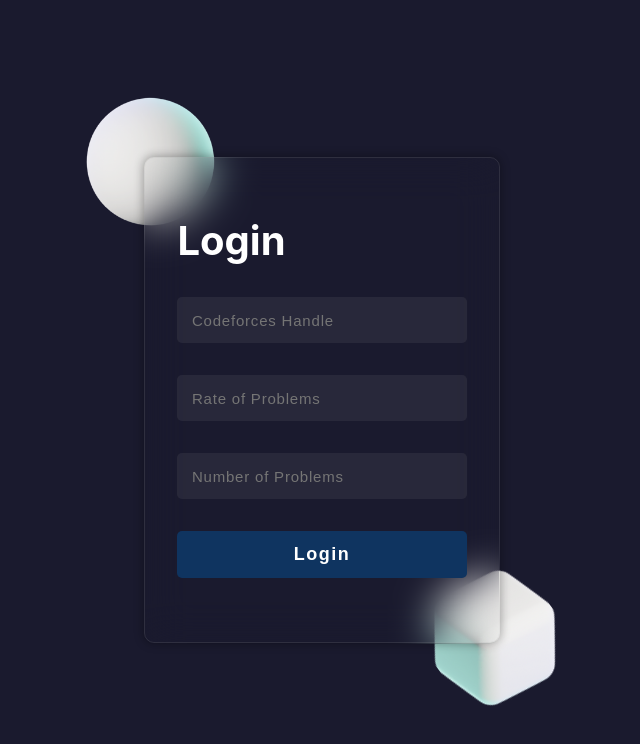
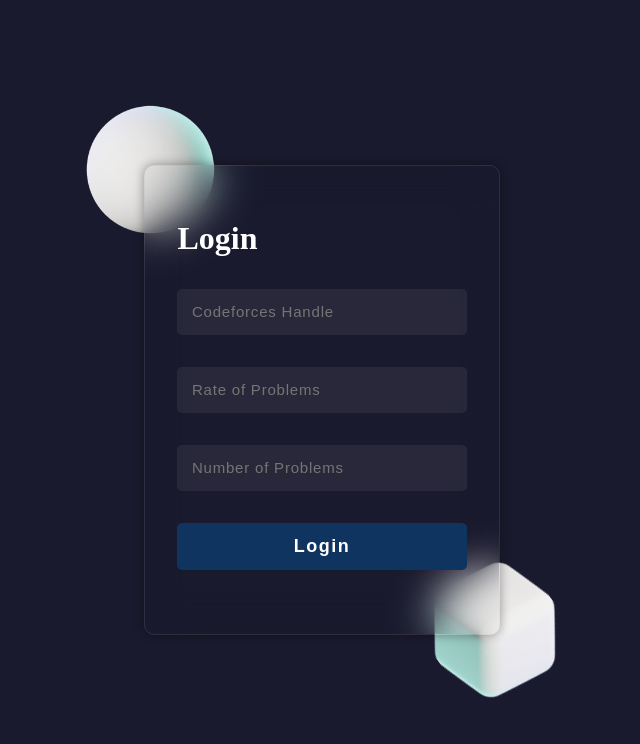
Before and after one commit to efraimnabil/PS-Training, a React (Create React App) app: page / in a window 1280 px wide. Shown: the top 744 px of the page, without its empty margins (318-958 px from the left). Built offline with nearby package versions, Linux system fonts and the light colour scheme; no server answers.

Commit message:
update design

```diff
--- a/src/styles/Login.css
+++ b/src/styles/Login.css
@@ -8,15 +8,12 @@
   box-sizing: border-box;
 }
 
-h1{
-  font-size: 2.5rem;
-}
-
 .container {
   display: flex;
   justify-content: center;
   align-items: center;
   height: 100vh;
+  font-family: 'Poppins';
 }
 
 .login {
```
